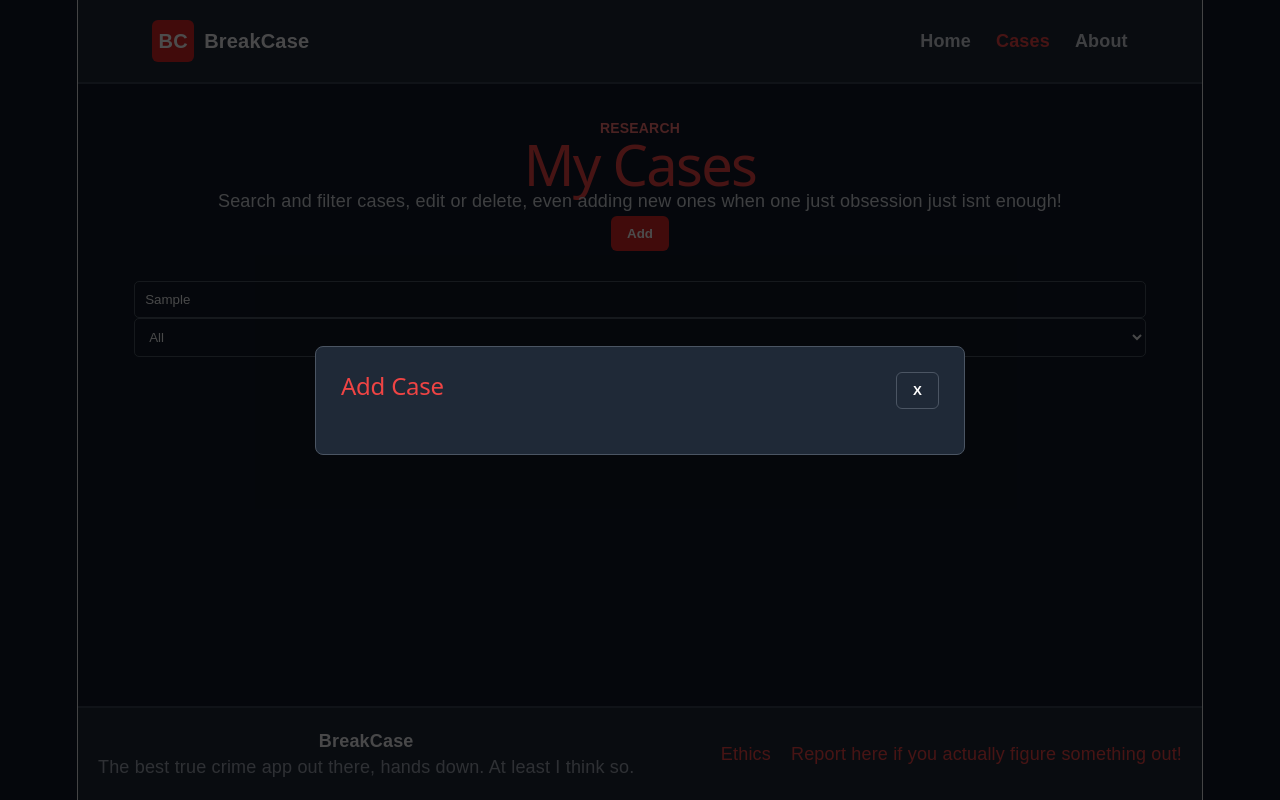
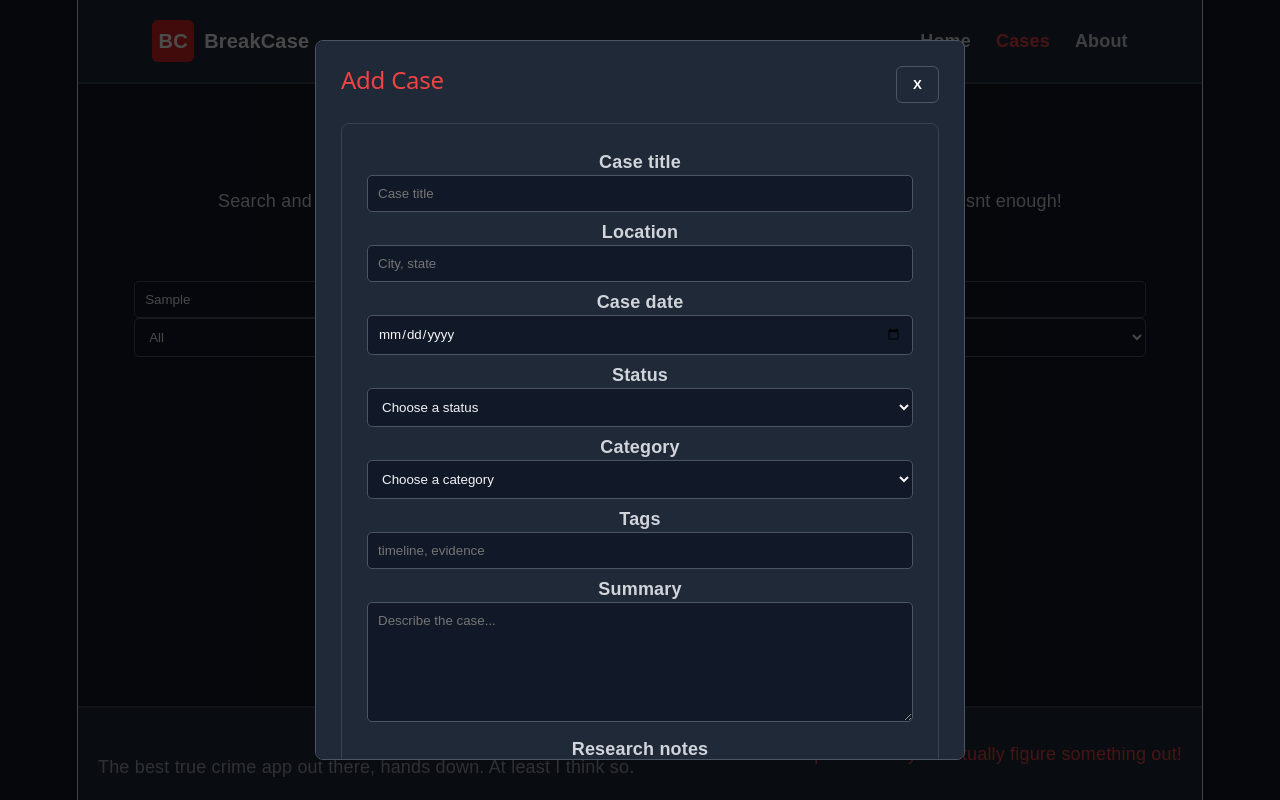
Before and after one commit to dunnjoey84/BreakCase-App, a React (Vite) app in the folder BreakCase/: page /cases in a window 1280 px wide. Both pictures are taken after typing "Sample" into the empty fields and a click on the button "Add". Built offline with nearby package versions, Linux system fonts and the light colour scheme.

Commit message:
Set up GitHub pages

```diff
--- a/BreakCase/package.json
+++ b/BreakCase/package.json
@@ -7,7 +7,9 @@
     "dev": "vite",
     "build": "vite build",
     "lint": "eslint .",
-    "preview": "vite preview"
+    "preview": "vite preview",
+    "predeploy": "npm run build",
+    "deploy": "gh-pages -d dist"
   },
   "dependencies": {
     "react": "^19.2.8",
--- a/BreakCase/src/componets/pages/CaseDetailsPage.jsx
+++ b/BreakCase/src/componets/pages/CaseDetailsPage.jsx
@@ -10,6 +10,9 @@ import { useState } from "react";
 import Button from "../ui/Button";
 import Modal from "../ui/Modal";
 import StatusBadge from "../ui/StatusBadge";
+
+//Case form for editing cases
+import CaseForm from "../cases/CaseForm";
 
 //Creates detail page
 export default function CaseDetailsPage({ cases, onUpdateCase, onDeleteCase }) {
--- a/BreakCase/src/componets/ui/Modal.jsx
+++ b/BreakCase/src/componets/ui/Modal.jsx
@@ -1,40 +1,69 @@
+
 //Id like to create a pop up window or modal so if you want to delete a case its a pop up (thanks for the help on this one Dad)
 
-//import use effects
+//import useEffect
 import { useEffect } from "react";
-//and button for closing button on modal
+
+//button for closing button on modal
 import Button from "./Button";
 
 //creating modal component
+//title is the title at the top
+//children is whatever we put inside the Modal
+//onClose tells the modal how to close
 export default function Modal({ title, children, onClose }) {
-    //sets title, label, and what to do when modal should close.
-    //now I set up "when modal is active"
+
+    //when modal is active
     useEffect(() => {
+
+        //checks for keyboard presses
         function handleKeyDown(event) {
+
+            //if escape is pressed, close modal
             if (event.key === "Escape") {
                 onClose();
             }
-        } //I just added the ability to hit escape to exit modal, by having an event and then checking if the key pressed is the escape key, if so then close
+        }
 
-        //now adding event listener for keydown (telling which event I care about) then says which funciton to run when it happens
+        //listen for key presses
         document.addEventListener("keydown", handleKeyDown);
-        //ending event listener when done
-        return () => {document.removeEventListener("keydown", handleKeyDown);
+
+        //remove event listener when modal is done
+        return () => {
+            document.removeEventListener(
+                "keydown",
+                handleKeyDown
+            );
         };
+
     }, [onClose]);
 
-    //actually HTML for Modal
+
+    //actual HTML for modal
     return (
-  // create backdrop for design
-  <div className="modal-backdrop">
+
+        //backdrop behind modal
+        //clicking backdrop will close modal
+        <div
+            className="modal-backdrop"
+            onMouseDown={onClose}
+        >
 
             <section
                 className="modal"
-      onMouseDown={(event) => event.stopPropagation()}
+
+                //stops clicking inside modal
+                //from also clicking the backdrop
+                onMouseDown={(event) =>
+                    event.stopPropagation()
+                }
             >
 
                 <div className="modal-header">
-        <h2 id="modal-title">{title}</h2>
+
+                    <h2 id="modal-title">
+                        {title}
+                    </h2>
 
                     <Button
                         variant="ghost"
@@ -42,10 +71,14 @@ return (
                     >
                         X
                     </Button>
+
                 </div>
+
+
+                {children}
+
             </section>
 
         </div>
-)}
-// so here I used something i found, the stop propagation, I read that this will stop the click on the modal from doing unintended things.
-//then I added the close button, and set its variant to ghost for my ccs. I also added the X to make it an X button.
+    );
+}
--- a/BreakCase/vite.config.js
+++ b/BreakCase/vite.config.js
@@ -1,7 +1,9 @@
 import react from '@vitejs/plugin-react'
 import { defineConfig } from 'vite'
+import react from '@vitejs/plugin-react'
 
 // https://vite.dev/config/
 export default defineConfig({
   plugins: [react()],
+  base: "/BreakCase/",
 })
--- a/package.json
+++ b/package.json
@@ -1,5 +1,8 @@
 {
   "dependencies": {
     "react-router": "^8.3.1"
+  },
+  "devDependencies": {
+    "gh-pages": "^6.3.0"
   }
 }
```
Also changed, not shown: 1 other file (tests, documents, lock files or other folders). Lines whose indentation alone changed are shown as unchanged.
